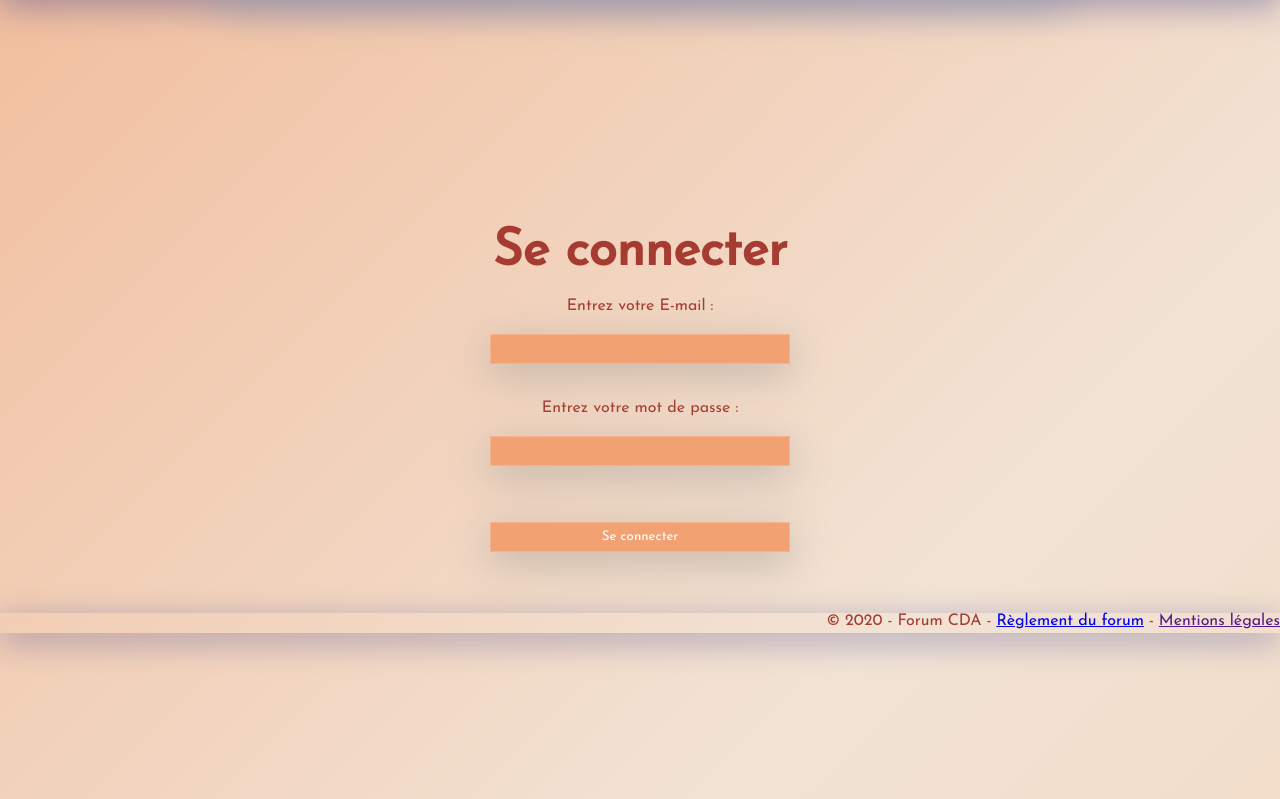
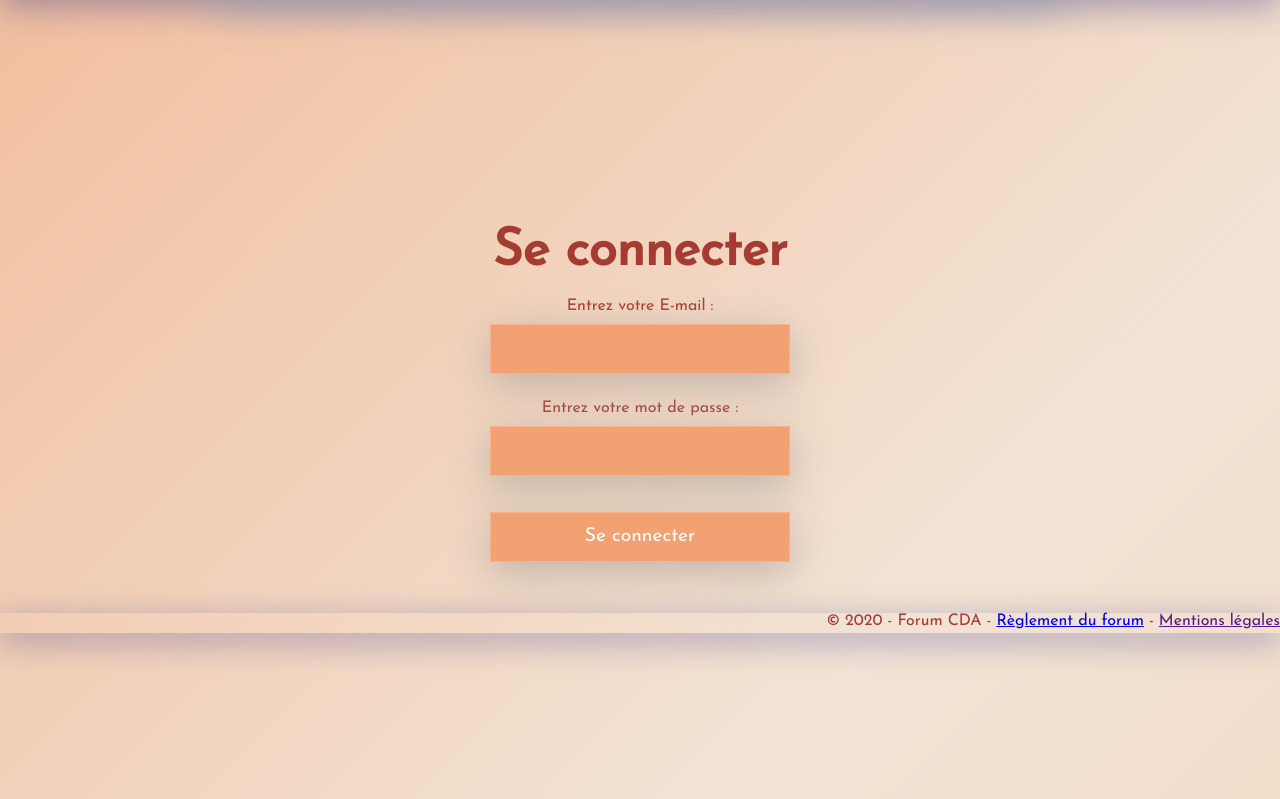
Before and after one commit to Yacine667/forumPlateau, a PHP site: page /forumPlateau/index.php?ctrl=security&action=login in a window 1280 px wide. Shown: the part 167-966 px from the top of the page. Run offline with PHP 8.4, Linux system fonts and the light colour scheme; some libraries are stand-ins or nearby versions.

Commit message:
rectif tri sujets et post , rectif css ( couleur de text et taille des input )

```diff
--- a/controller/ForumController.php
+++ b/controller/ForumController.php
@@ -33,7 +33,7 @@
             return [
                 "view" => VIEW_DIR . "forum/listTopics.php",
                 "data" => [
-                    "topics" => $topicManager->findAll(["categorie_id", "DESC"])
+                    "topics" => $topicManager->findAll(["creationDate", "DESC"])
                 ]
             ];
 
@@ -69,7 +69,7 @@
 
             $title = filter_input(INPUT_POST, "title", FILTER_SANITIZE_FULL_SPECIAL_CHARS);
             $message = filter_input(INPUT_POST, "message", FILTER_SANITIZE_FULL_SPECIAL_CHARS);
-            $userId = 4;
+            $userId = $_SESSION['user'] -> getId();
             $topicManager = new TopicManager();
             $postManager = new PostManager();
 
@@ -87,7 +87,7 @@
         public function addPost($id) {
 
             $message = filter_input(INPUT_POST, "message", FILTER_SANITIZE_FULL_SPECIAL_CHARS);
-            $userId=  4;
+            $userId=  $_SESSION['user'] -> getId();
             $postManager = new PostManager();
 
             if($message) {
--- a/model/managers/TopicManager.php
+++ b/model/managers/TopicManager.php
@@ -19,7 +19,8 @@
             parent::connect();
             $sql = "SELECT *
                     FROM $this->tableName
-                    WHERE categorie_id = :id";
+                    WHERE categorie_id = :id
+                    ORDER BY creationDate DESC";
 
             return $this->getMultipleResults(
                 DAO::select($sql,['id' => $id]),
--- a/public/css/style.css
+++ b/public/css/style.css
@@ -125,9 +125,10 @@ header {
 #forum  input{
 
     width: 300px;
-    height: 30px;
-    margin-top: 20px;
-    margin-bottom: 20px;
+    height: 50px;
+    font-size: 1.2em;
+    margin-top: 10px;
+    margin-bottom: 10px;
     padding: 5px;
     color: #ffffff;
     background-color: #F2A172;
@@ -151,7 +152,9 @@ header {
     border: 1px solid rgba( 255, 255, 255, 0.18 );
     background-color: #f2a17254;
     transition: 0.4s;
-    color: #A63B32;
+    color: #ffffff;
+    font-size: 1em;
+
 }
 
 #forum  label{
--- a/view/forum/listCategories.php
+++ b/view/forum/listCategories.php
@@ -13,7 +13,7 @@ foreach($categories as $categorie){
 ?>
 <div onclick="document.location='index.php?ctrl=forum&action=listTopicByCat&id=<?= $categorie->getId() ?>'" class="topic">
 
-    <p><a href="index.php?ctrl=forum&action=listTopicByCat&id=<?= $categorie->getId() ?>"><?=$categorie->getNomCategorie()?></a></p>
+    <h2><a href="index.php?ctrl=forum&action=listTopicByCat&id=<?= $categorie->getId() ?>"><?=$categorie->getNomCategorie()?></a></h2>
 
 </div>
 <?php
--- a/view/forum/listPosts.php
+++ b/view/forum/listPosts.php
@@ -28,7 +28,7 @@ if(App\Session::getUser()){
 
 ?>
 
-<h1>Nouveau message</h1>
+<h1>Participer : </h1>
 
 <form action="index.php?ctrl=forum&action=addPost&id=<?=$id?>" method="POST">
 
--- a/view/forum/listTopicByCat.php
+++ b/view/forum/listTopicByCat.php
@@ -36,14 +36,14 @@ if(App\Session::getUser()){
 
 <label>Titre du Sujet <br>
 
-    <input type="text" name="title" placeholder="Titre du sujet" required>
+    <input class="ajout" type="text" name="title" placeholder="Titre du sujet" required>
 
 </label>
 
 
 <label for="message">Message <br>
 
-    <textarea name="message"required></textarea>
+    <textarea class="ajout" name="message"required></textarea>
 
 </label>
 
--- a/view/security/viewProfil.php
+++ b/view/security/viewProfil.php
@@ -12,6 +12,7 @@ $profils = $result["data"]['profils'];
     <h2><?=$profils->getPseudo()?></h2>
     <p><?=$profils->getMail()?></p>
     <p><br></p>
+    <p><?=$profils->getDateInscription()?></p>
     <p></p>
 
 </div>
```
